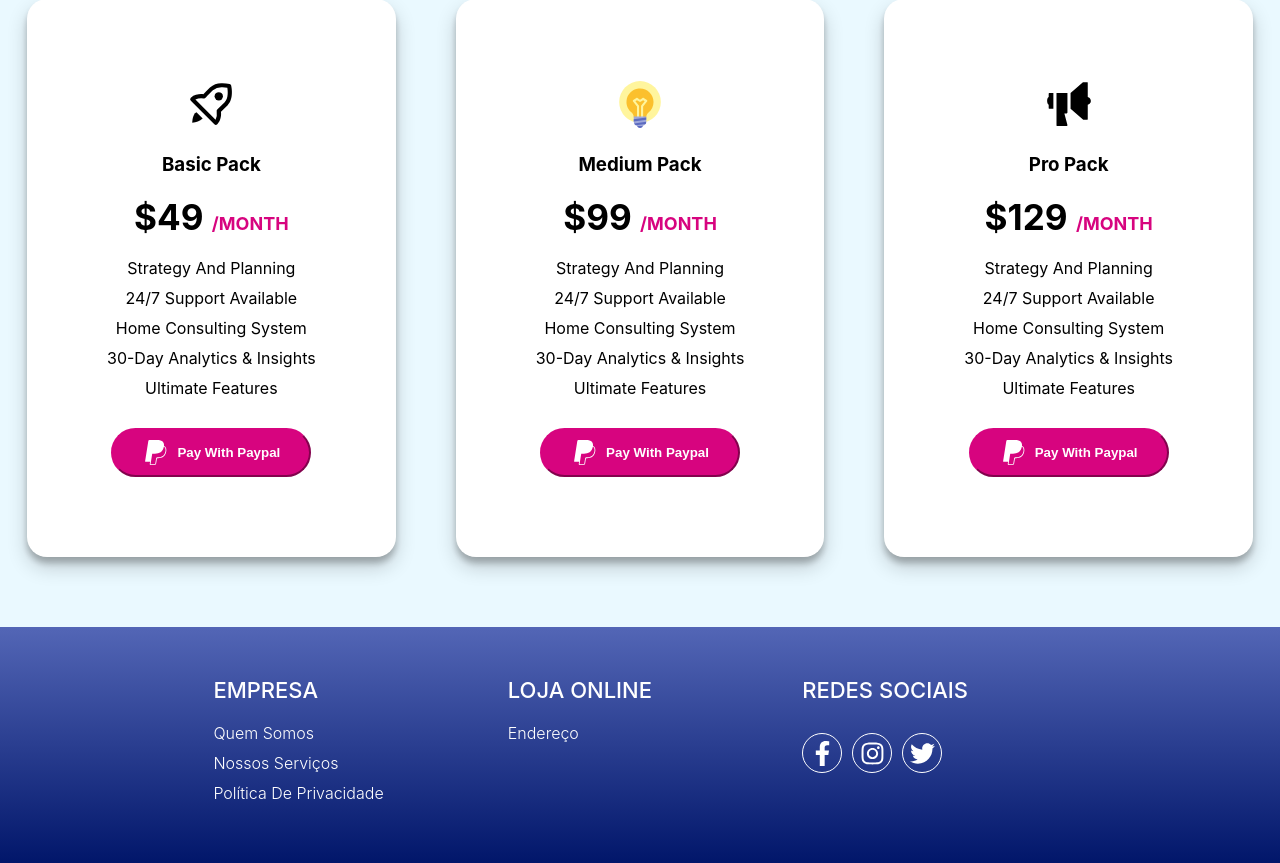
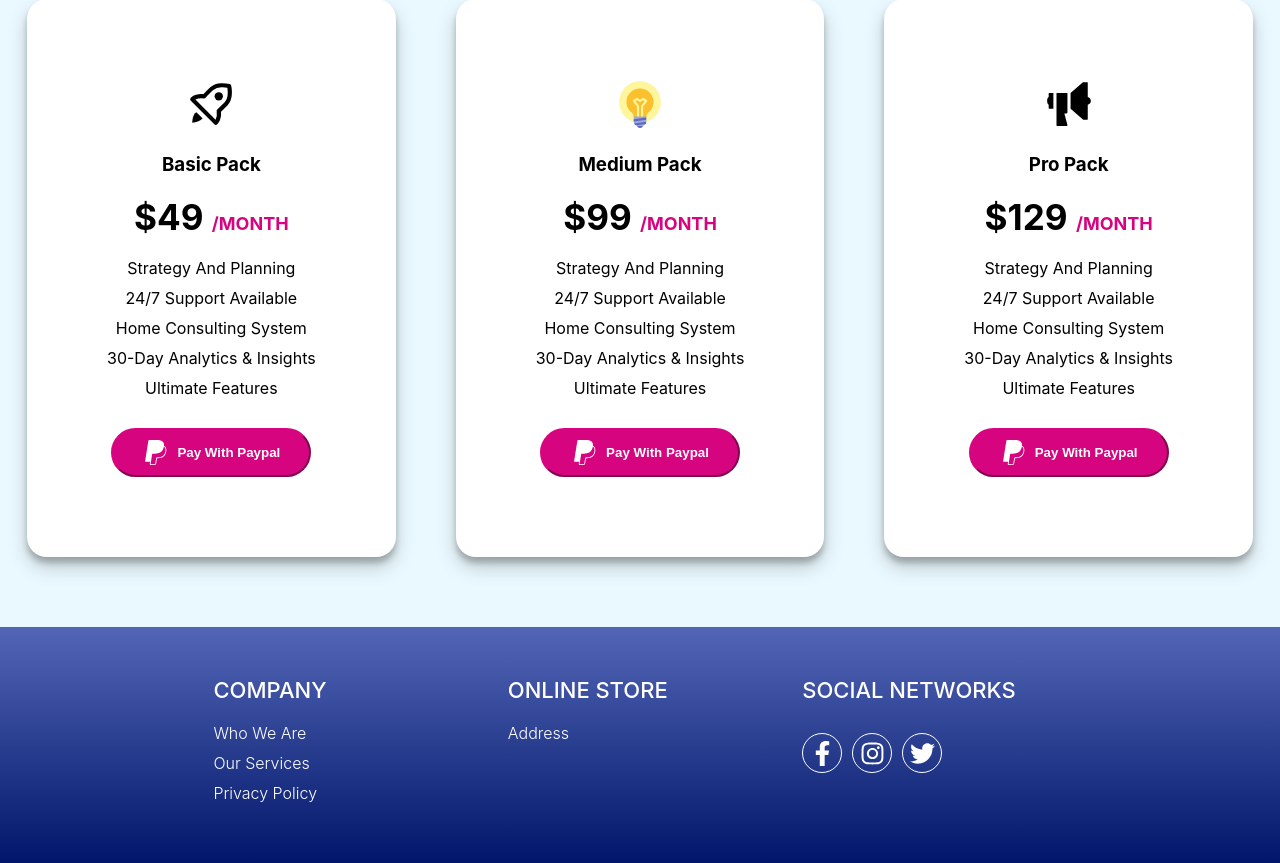
Before and after one commit to V1ct0rSb/GiveBoostReact, a React (Create React App) app: page / in a window 1280 px wide. Shown: the part 3120-3983 px from the top of the page. Built offline with nearby package versions, Linux system fonts and the light colour scheme.

Commit message:
:recycle: refactor: Rodapé

```diff
--- a/src/components/Footer/index.js
+++ b/src/components/Footer/index.js
@@ -13,31 +13,31 @@ function Footer() {
       <div className="container-footer">
         <div className="row-footer">
           <div className="footer-col">
-            <h4>Empresa</h4>
+            <h4>Company</h4>
             <ul>
               <li>
-                <Link to="/"> Quem somos </Link>
+                <Link to="/">Who We Are </Link>
               </li>
               <li>
-                <Link to="/"> nossos serviços </Link>
+                <Link to="/">Our Services </Link>
               </li>
               <li>
-                <Link to="/"> política de privacidade </Link>
+                <Link to="/">Privacy Policy </Link>
               </li>
             </ul>
           </div>
 
           <div className="footer-col">
-            <h4>Loja online</h4>
+            <h4>Online Store</h4>
             <ul>
               <li>
-                <Link to="/">Endereço</Link>
+                <Link to="/">Address</Link>
               </li>
             </ul>
           </div>
 
           <div className="footer-col">
-            <h4>Redes Sociais</h4>
+            <h4>Social Networks</h4>
 
             <div className="medias-socias">
               <Link to="/">
```
